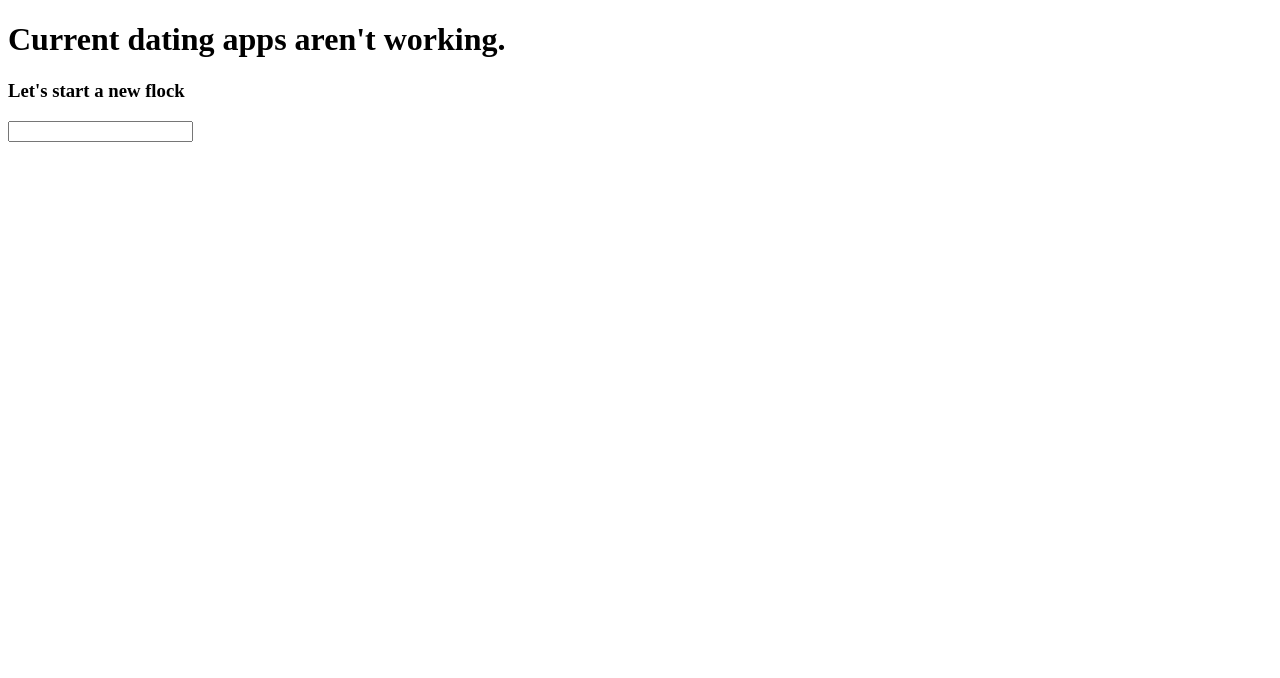
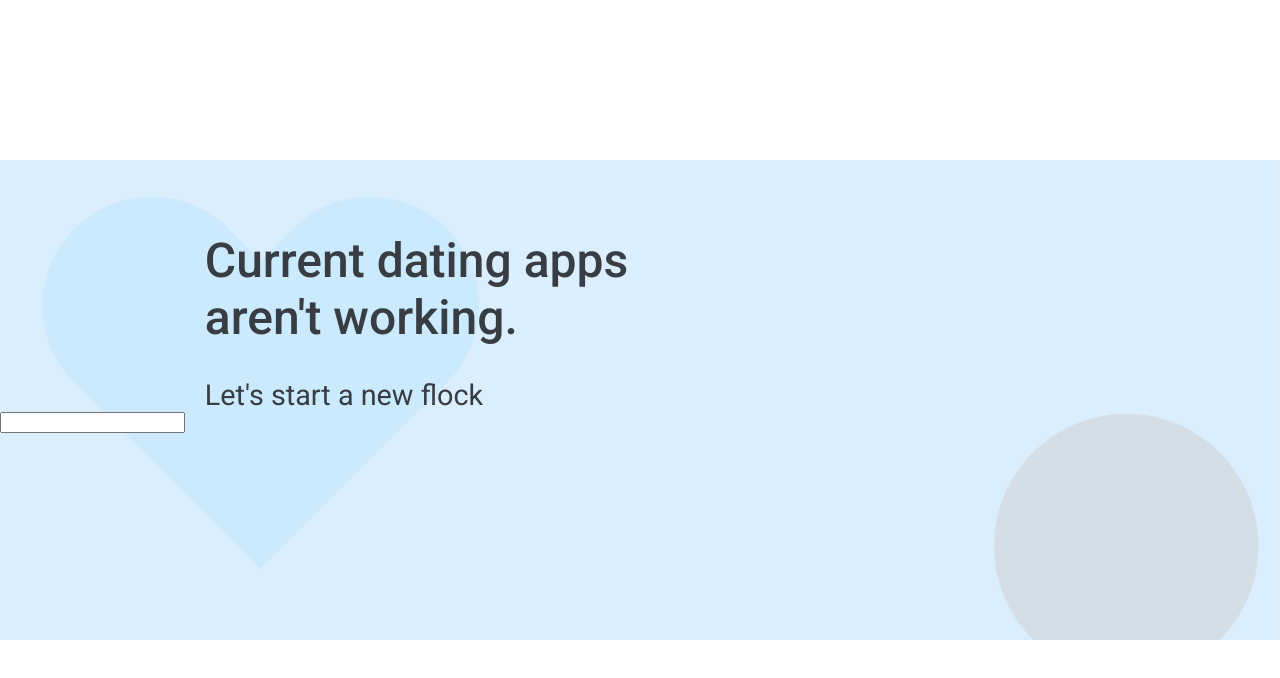
Before and after one commit to anyahsu280/feather-landing-page, a plain HTML site: page index.html in a window 1280 px wide. Drawn offline with Linux system fonts and the light colour scheme.

Commit message:
Styling for text and its containers

```diff
--- a/index.html
+++ b/index.html
@@ -1,9 +1,9 @@
 <!DOCTYPE html>
 <head></head>
 <body>
+    <link rel="stylesheet" href="/styles/main.css">
+    <link rel="stylesheet" href="https://fonts.googleapis.com/css?family=Roboto:400,500,700">
     <div class="main-container">
-        <div>
-        </div>
         <div class="stripe-container">
             <div class="prompt-container">
                 <h1>Current dating apps aren't working.</h1>
--- a/styles/main.css
+++ b/styles/main.css
@@ -3,28 +3,43 @@ body {
     margin: 0;
 }
 
+.main-container {
+    width: 100%;
+    height: 100vh;
+    display: flex;
+    flex-direction: column;
+}
+
 .stripe-container {
     background-image: url("../assets/background_stripe.png");
+    background-size: cover;
     width: 100%;
-}
-
-.main-container {
-    width: 100%;
-    display: flex;
-    flex-direction: column;
+    height: 60%;
+    margin-top: 20vh;
+    margin-bottom: 20vh;
 }
 
 .prompt-container {
     display: flex;
     flex-direction: column;
+    margin-left: 16%;
+    margin-top: 40px;
+    width: 40%;
 }
 
-.title-prompt {
-    font-size: 42px;
+.prompt-container h1 {
+    font-size: 3em;
+    font-weight: 500;
+    font-family: 'Roboto', Tahoma, Geneva, Verdana, sans-serif;
+    color: #373d42
+}
+
+.prompt-container h3 {
+    font-size: 1.8em;
     font-weight: 100;
     font-family: 'Roboto', Tahoma, Geneva, Verdana, sans-serif;
-    margin-bottom: 200px;
-    color: darkslateblue;
+    color: #373d42;
+    margin: 0;
 }
 
 .tile-group-container {
```
